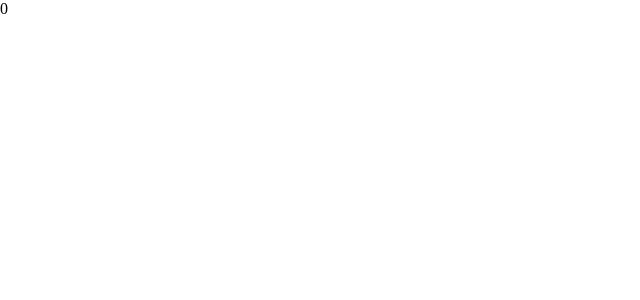
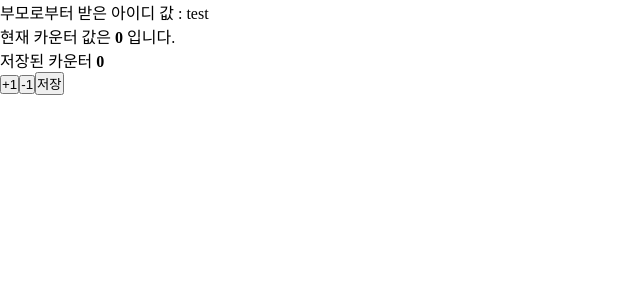
Before and after one commit to eungyeole/typescript-study, a React (Create React App) app: page / in a window 1280 px wide. Shown: the top 300 px of the page, without its empty margins (0-640 px from the left). Built offline with nearby package versions, Linux system fonts and the light colour scheme.

Commit message:
[ADD} TS Counter
타입스크립트로 구현한 카운터 리듀서를 사용한 저장기능

```diff
--- a/package.json
+++ b/package.json
@@ -16,6 +16,7 @@
     "react-dom": "^17.0.1",
     "react-router-dom": "^5.2.0",
     "react-scripts": "4.0.0",
+    "styled-components": "^5.2.0",
     "typescript": "^4.0.5",
     "web-vitals": "^0.2.4"
   },
--- a/src/App.tsx
+++ b/src/App.tsx
@@ -1,14 +1,15 @@
-import React from 'react';
+import React, {useEffect, useReducer} from 'react';
 import './App.css';
-import Button from "./components/Button"
+import Practice from "./components/Practice"
+import Counter from "./components/Counter"
 
 function App() {
-  function name(){
-    console.log("test");
-  }
   return (
-    <Button name={name} id={0}></Button>
-  );
+    <>
+      <Practice id="test" name={()=>{console.log("test")}}></Practice>
+      <Counter></Counter>
+    </>
+  )
 }
 
 export default App;
--- a/src/components/Button.tsx
+++ /dev/null
@@ -1,14 +0,0 @@
-import React from "react"
-interface ButtonType{
-    name():void;
-    id: number;
-}
-const Button: React.FC<ButtonType> = ({name,id})=>{
-    name();
-    return(
-        <>
-            {id}
-        </>
-    )
-}
-export default Button
--- /dev/null
+++ b/src/components/Counter.tsx
@@ -0,0 +1,40 @@
+import React, {useEffect, useReducer} from 'react';
+
+interface CounterProps {}
+interface Action {
+  type: String;
+  payload?: String;
+}
+function reducer(state: any, action: Action) {
+  switch (action.type) {
+    case 'INCREMENT':
+      return {...state, value: state.value + 1 }
+    case 'DECREMENT':
+      return {...state, value: state.value - 1 }
+    case 'SAVE':
+      return {...state, succes : action.payload}
+    default:
+      return state
+  }
+}
+const Counter: React.FC<CounterProps> = () => {
+  const [state, dispatch] = useReducer(reducer, { value: 0, succes: 0 })
+  useEffect(()=>{
+    console.log(state);
+  },[state])
+  return (
+    <div>
+      <p>
+        현재 카운터 값은 <b>{state.value}</b> 입니다.
+      </p>
+      <p>
+        저장된 카운터 <b>{state.succes}</b>
+      </p>
+      <button onClick={() => dispatch({ type: 'INCREMENT' })}>+1</button>
+      <button onClick={() => dispatch({ type: 'DECREMENT' })}>-1</button>
+      <button onClick={() => dispatch({type: 'SAVE', payload: state.value})}>저장</button>
+    </div>
+  )
+}
+
+export default Counter;
--- /dev/null
+++ b/src/components/Practice.tsx
@@ -0,0 +1,24 @@
+import React, { useEffect, useState } from "react"
+interface ButtonType{
+    name():void;
+    id: String;
+}
+function merge<A, B>(a: A, b: B): A | B {
+    return {
+      ...a,
+      ...b
+    };
+  }
+const Button: React.FC<ButtonType> = ({name,id})=>{
+    name();
+    const [merged,setmerged]= useState(merge<Object,Object>({ foo: 1 }, { bar: 1 }));
+    useEffect(()=>{
+
+    },[])
+    return(
+        <>
+            <p>부모로부터 받은 아이디 값 : {id}</p>
+        </>
+    )
+}
+export default Button
```
Also changed, not shown: 1 other file (tests, documents, lock files or other folders).
